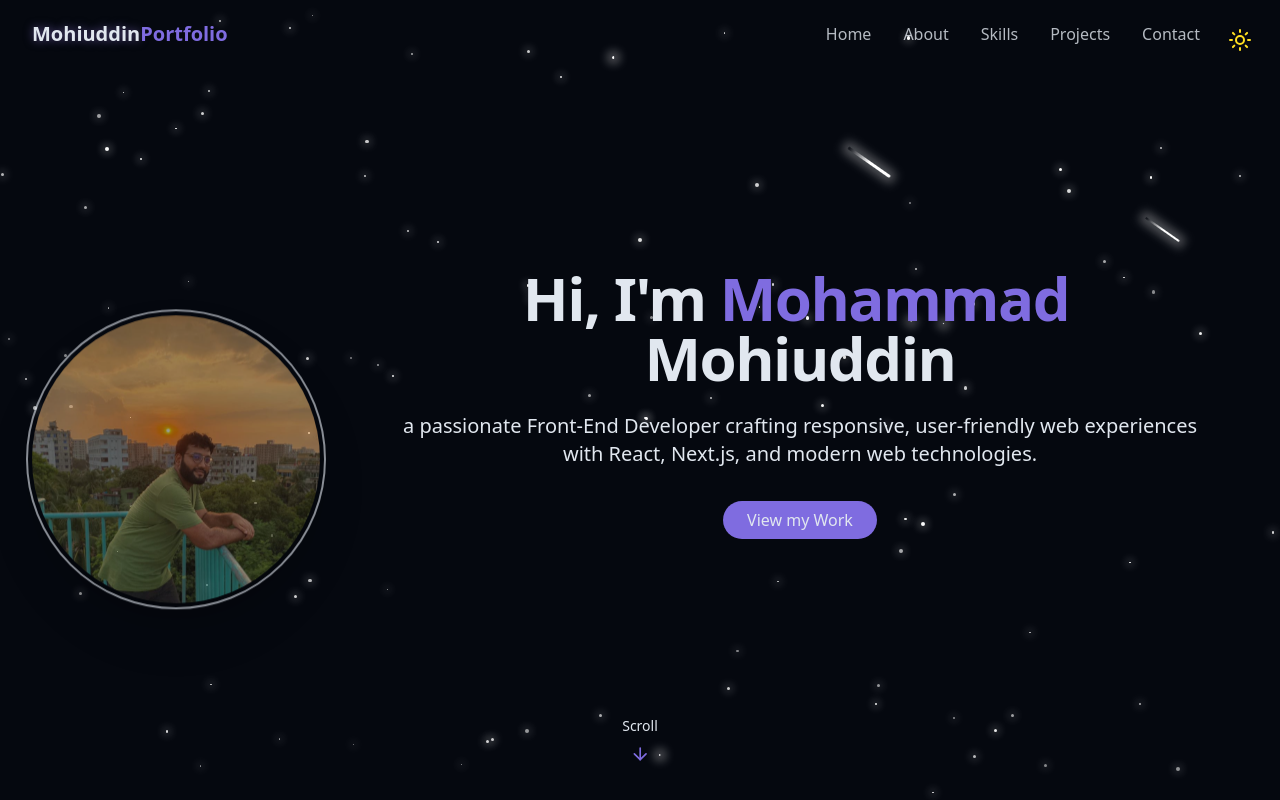
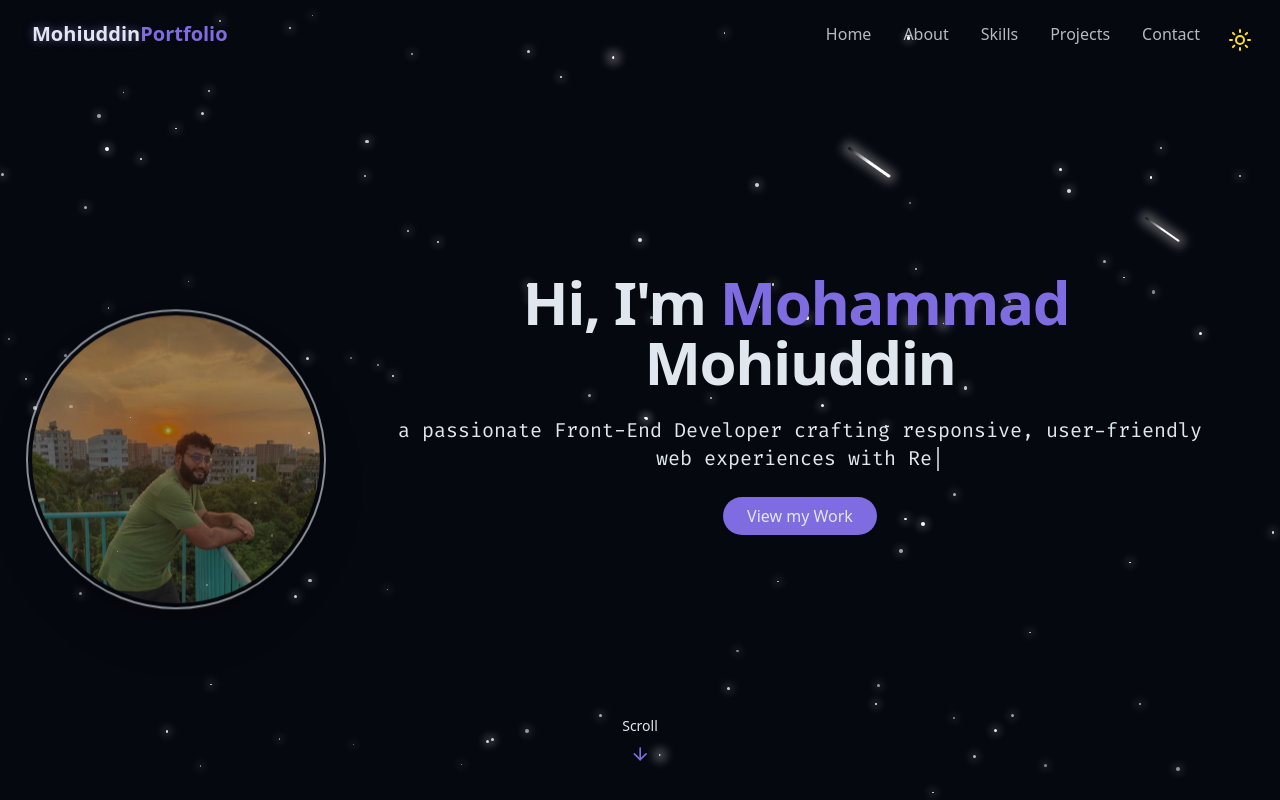
Before and after one commit to Mohiuddin10/portfolio, a React (Vite) app: page / in a window 1280 px wide. Shown: the top 800 px of the page. Built offline with nearby package versions, Linux system fonts and the light colour scheme.

Commit message:
deffer test

```diff
--- a/index.html
+++ b/index.html
@@ -3,6 +3,10 @@
   <head>
     <meta charset="UTF-8" />
     <link rel="icon" type="image/svg+xml" href="/logo.png" />
+    <link
+  href="https://fonts.googleapis.com/css2?family=Fira+Code:wght@400;500;600;700&display=swap"
+  rel="stylesheet"
+/>
     <meta name="viewport" content="width=device-width, initial-scale=1.0" />
     <title>MohiuddinPortfolio</title>
   </head>
--- a/package.json
+++ b/package.json
@@ -18,8 +18,10 @@
     "react": "^19.1.0",
     "react-dom": "^19.1.0",
     "react-router-dom": "^7.6.3",
+    "react-typed": "^2.0.12",
     "tailwind-merge": "^3.3.1",
-    "tailwindcss": "^4.1.11"
+    "tailwindcss": "^4.1.11",
+    "typed.js": "^2.1.0"
   },
   "devDependencies": {
     "@eslint/js": "^9.29.0",
--- a/src/components/HeroSection.jsx
+++ b/src/components/HeroSection.jsx
@@ -1,4 +1,10 @@
 import { ArrowDown } from "lucide-react";
+import Typed from "typed.js";
+import { ReactTyped } from "react-typed";
+
+const intro = `a passionate Front-End Developer crafting responsive,
+              user-friendly web experiences with React, Next.js, and modern web
+              technologies.`;
 
 const HeroSection = () => {
   return (
@@ -17,7 +23,7 @@ const HeroSection = () => {
 
         {/* details  */}
 
-        <div className="container max-w-4xl mx-auto text-center z-10">
+        <div className="container max-w-4xl mx-auto text-center z-10 flex ">
           <div className="space-y-6">
             <h1 className="text-4xl md:text-6xl font-bold tracking-tight">
               <span className="opacity-0 animate-fade-in">Hi, I'm</span>
@@ -31,12 +37,35 @@ const HeroSection = () => {
               </span>
             </h1>
 
-            <p className="text-lg md:text-xl text-muted-forground max-2-2xl mx-auto opacity-0 animate-fade-in-delay-3">
+            {/* <ReactTyped
+              className="text-green-400 text-4xl"
+              strings={[
+                "I love To write code",
+                "That looks like story",
+                "A story of success",
+              ]}
+              typeSpeed={40}
+
+              attr="placeholder"
+              loop
+            >
+              <input type="text" />
+            </ReactTyped> */}
+
+            <ReactTyped
+              className="text-lg md:text-xl text-muted-forground max-2-2xl mx-auto opacity-0 animate-fade-in-delay-3 fira-code"
+              strings={[intro]}
+              typeSpeed={50}
+              backSpeed={10}
+              loop
+            />
+
+            {/* <p className="text-lg md:text-xl text-muted-forground max-2-2xl mx-auto opacity-0 animate-fade-in-delay-3">
               a passionate Front-End Developer crafting responsive,
               user-friendly web experiences with React, Next.js, and modern web
               technologies.
-            </p>
-            <div className="pt-4 opacity-0 animate-fade-in-delay-4">
+            </p> */}
+            <div className="pt-4 mt-4 opacity-0 animate-fade-in-delay-4">
               <a href="#projects" className="cosmic-button">
                 View my Work
               </a>
--- a/src/index.css
+++ b/src/index.css
@@ -183,3 +183,7 @@
   padding: 0;
   text-align: center;
 }
+
+.fira-code {
+  font-family: 'Fira Code', monospace;
+}
```
Also changed, not shown: note.txt, 2 other files (tests, documents, lock files or other folders).
